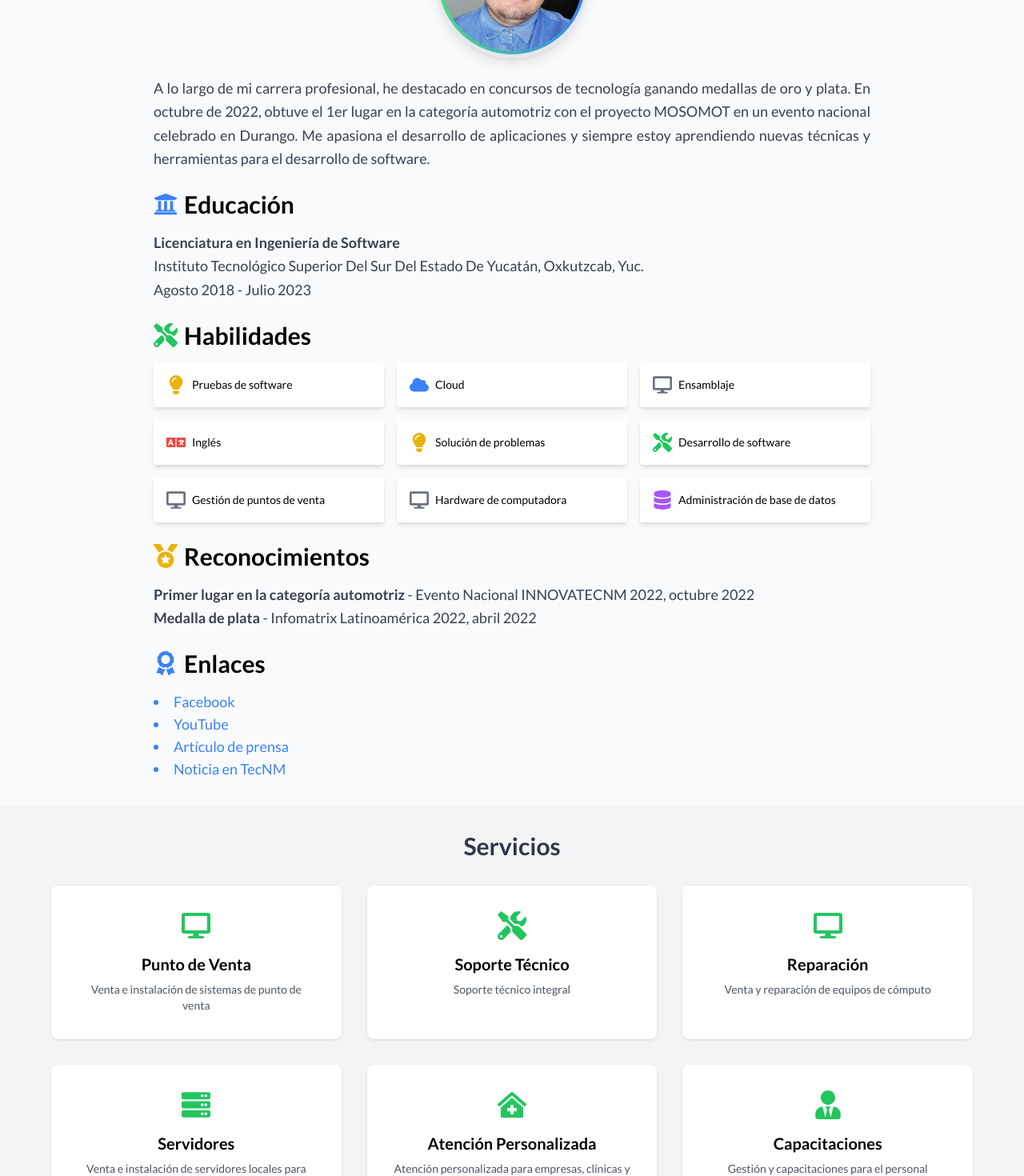
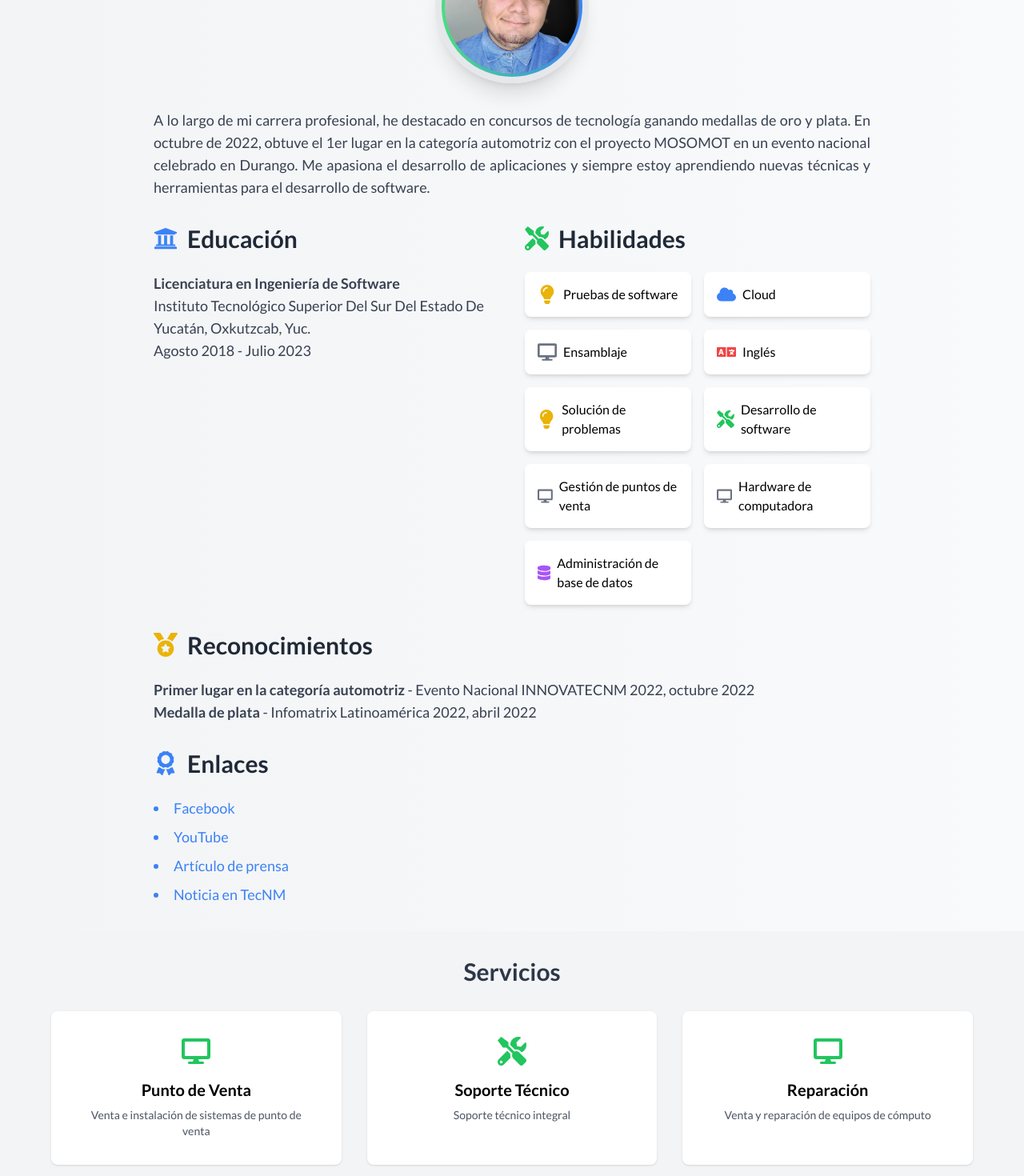
Before and after one commit to jesadc/mipersonalpage, a React (Vite) app: page / in a window 1280 px wide. Shown: the part 1080-2550 px from the top of the page at 80% size. Built offline with nearby package versions, Linux system fonts and the light colour scheme; the HTML template or start-up script is replaced by a standard one.

Commit message:
update page animation

```diff
--- a/src/components/About.tsx
+++ b/src/components/About.tsx
@@ -1,99 +1,92 @@
 import React from 'react';
+import { motion } from 'framer-motion';
 import { FaMedal, FaUniversity, FaTools, FaCloud, FaDesktop, FaLanguage, FaLightbulb, FaDatabase, FaAward } from 'react-icons/fa';
 import profileImage from '../assets/perfil.jpg'; // Asegúrate de que la ruta sea correcta
 
 const About: React.FC = () => {
   return (
-    <section id="about" className="p-8 bg-gray-50">
+    <motion.section
+      id="about"
+      className="p-6 sm:p-8 bg-gradient-to-r from-gray-100 to-gray-50"
+      initial={{ opacity: 0, y: 50 }}
+      whileInView={{ opacity: 1, y: 0 }}
+      transition={{ duration: 0.5 }}
+      viewport={{ once: true }}
+    >
       <div className="container mx-auto max-w-4xl">
-        <h2 className="text-4xl font-bold mb-6 text-center">Sobre mí</h2>
-        <div className="flex flex-col items-center">
-  <div className="w-48 h-48 rounded-full border-4 p-1 bg-gradient-to-r from-green-400 to-blue-500 shadow-lg mb-6">
+        <h2 className="text-4xl sm:text-5xl font-extrabold mb-10 sm:mb-12 text-center text-gray-800">Sobre mí</h2>
+        <div className="flex flex-col items-center mb-8">
+          <div className="w-36 h-36 sm:w-48 sm:h-48 rounded-full border-4 sm:border-8 p-1 bg-gradient-to-r from-green-400 to-blue-500 shadow-xl mb-6 sm:mb-8">
             <img src={profileImage} alt="Jesús Durán" className="w-full h-full rounded-full object-cover" />
           </div>
-  <p className="text-lg mb-6 text-gray-700 leading-relaxed text-justify hidden md:block">
+          <p className="text-base sm:text-lg text-gray-700 leading-relaxed text-justify">
             A lo largo de mi carrera profesional, he destacado en concursos de tecnología ganando medallas de oro y plata. En octubre de 2022, obtuve el 1er lugar en la categoría automotriz con el proyecto MOSOMOT en un evento nacional celebrado en Durango. Me apasiona el desarrollo de aplicaciones y siempre estoy aprendiendo nuevas técnicas y herramientas para el desarrollo de software.
           </p>
-  <p className="text-lg mb-6 text-gray-700 leading-relaxed text-justify md:hidden">
-    He destacado en concursos de tecnología, ganando medallas de oro y plata. En octubre de 2022, obtuve el 1er lugar en la categoría automotriz con el proyecto MOSOMOT. Me apasiona el desarrollo de aplicaciones y siempre estoy aprendiendo nuevas técnicas y herramientas.
-  </p>
         </div>
-        <h3 className="text-3xl font-bold mb-4 flex items-center">
-          <FaUniversity className="mr-2 text-blue-500" /> Educación
+        <div className="grid gap-8 md:grid-cols-2 mb-8">
+          <div>
+            <h3 className="text-2xl sm:text-3xl font-bold mb-4 sm:mb-6 flex items-center text-gray-800">
+              <FaUniversity className="mr-2 sm:mr-3 text-blue-500" /> Educación
             </h3>
-        <p className="text-lg mb-6 text-gray-700 leading-relaxed text-justify hidden md:block">
+            <p className="text-base sm:text-lg text-gray-700 leading-relaxed">
               <strong>Licenciatura en Ingeniería de Software</strong><br/>
               Instituto Tecnológico Superior Del Sur Del Estado De Yucatán, Oxkutzcab, Yuc.<br/>
               Agosto 2018 - Julio 2023
             </p>
-        <p className="text-lg mb-6 text-gray-700 leading-relaxed text-justify md:hidden">
-          <strong>Ingeniería de Software</strong><br/>
-          Tec. Sur Yucatán, Oxkutzcab<br/>
-          2018 - 2023
-        </p>
-        <h3 className="text-3xl font-bold mb-4 flex items-center">
-          <FaTools className="mr-2 text-green-500" /> Habilidades
+          </div>
+          <div>
+            <h3 className="text-2xl sm:text-3xl font-bold mb-4 sm:mb-6 flex items-center text-gray-800">
+              <FaTools className="mr-2 sm:mr-3 text-green-500" /> Habilidades
             </h3>
-        <div className="grid grid-cols-2 md:grid-cols-3 gap-4 text-lg mb-6">
-          <div className="flex items-center bg-white p-4 rounded shadow-md">
-            <FaLightbulb className="mr-2 text-yellow-500 text-xl md:text-2xl" />
-            <span className="font-medium text-xs md:text-sm">Pruebas de software</span>
-          </div>
-          <div className="flex items-center bg-white p-4 rounded shadow-md">
-            <FaCloud className="mr-2 text-blue-500 text-xl md:text-2xl" />
-            <span className="font-medium text-xs md:text-sm">Cloud</span>
-          </div>
-          <div className="flex items-center bg-white p-4 rounded shadow-md">
-            <FaDesktop className="mr-2 text-gray-500 text-xl md:text-2xl" />
-            <span className="font-medium text-xs md:text-sm">Ensamblaje</span>
-          </div>
-          <div className="flex items-center bg-white p-4 rounded shadow-md">
-            <FaLanguage className="mr-2 text-red-500 text-xl md:text-2xl" />
-            <span className="font-medium text-xs md:text-sm">Inglés</span>
-          </div>
-          <div className="flex items-center bg-white p-4 rounded shadow-md">
-            <FaLightbulb className="mr-2 text-yellow-500 text-xl md:text-2xl" />
-            <span className="font-medium text-xs md:text-sm">Solución de problemas</span>
-          </div>
-          <div className="flex items-center bg-white p-4 rounded shadow-md">
-            <FaTools className="mr-2 text-green-500 text-xl md:text-2xl" />
-            <span className="font-medium text-xs md:text-sm">Desarrollo de software</span>
-          </div>
-          <div className="flex items-center bg-white p-4 rounded shadow-md">
-            <FaDesktop className="mr-2 text-gray-500 text-xl md:text-2xl" />
-            <span className="font-medium text-xs md:text-sm">Gestión de puntos de venta</span>
-          </div>
-          <div className="flex items-center bg-white p-4 rounded shadow-md">
-            <FaDesktop className="mr-2 text-gray-500 text-xl md:text-2xl" />
-            <span className="font-medium text-xs md:text-sm">Hardware de computadora</span>
-          </div>
-          <div className="flex items-center bg-white p-4 rounded shadow-md">
-            <FaDatabase className="mr-2 text-purple-500 text-xl md:text-2xl" />
-            <span className="font-medium text-xs md:text-sm">Administración de base de datos</span>
+            <div className="grid grid-cols-2 gap-4 text-base sm:text-lg">
+              {[
+                { icon: <FaLightbulb className="mr-2 text-yellow-500 text-lg sm:text-xl md:text-2xl" />, label: 'Pruebas de software' },
+                { icon: <FaCloud className="mr-2 text-blue-500 text-lg sm:text-xl md:text-2xl" />, label: 'Cloud' },
+                { icon: <FaDesktop className="mr-2 text-gray-500 text-lg sm:text-xl md:text-2xl" />, label: 'Ensamblaje' },
+                { icon: <FaLanguage className="mr-2 text-red-500 text-lg sm:text-xl md:text-2xl" />, label: 'Inglés' },
+                { icon: <FaLightbulb className="mr-2 text-yellow-500 text-lg sm:text-xl md:text-2xl" />, label: 'Solución de problemas' },
+                { icon: <FaTools className="mr-2 text-green-500 text-lg sm:text-xl md:text-2xl" />, label: 'Desarrollo de software' },
+                { icon: <FaDesktop className="mr-2 text-gray-500 text-lg sm:text-xl md:text-2xl" />, label: 'Gestión de puntos de venta' },
+                { icon: <FaDesktop className="mr-2 text-gray-500 text-lg sm:text-xl md:text-2xl" />, label: 'Hardware de computadora' },
+                { icon: <FaDatabase className="mr-2 text-purple-500 text-lg sm:text-xl md:text-2xl" />, label: 'Administración de base de datos' }
+              ].map((skill, index) => (
+                <motion.div
+                  key={index}
+                  className="flex items-center bg-white p-3 sm:p-4 rounded-lg shadow-md hover:shadow-lg transition-shadow duration-300"
+                  initial={{ opacity: 0, scale: 0.8 }}
+                  whileInView={{ opacity: 1, scale: 1 }}
+                  transition={{ duration: 0.3 }}
+                  viewport={{ once: true }}
+                >
+                  {skill.icon}
+                  <span className="font-medium text-xs sm:text-sm md:text-base">{skill.label}</span>
+                </motion.div>
+              ))}
             </div>
           </div>
-        <h3 className="text-3xl font-bold mb-4 flex items-center">
-          <FaMedal className="mr-2 text-yellow-500" /> Reconocimientos
+        </div>
+        <div className="mb-8">
+          <h3 className="text-2xl sm:text-3xl font-bold mb-4 sm:mb-6 flex items-center text-gray-800">
+            <FaMedal className="mr-2 sm:mr-3 text-yellow-500" /> Reconocimientos
           </h3>
-        <p className="text-lg mb-6 text-gray-700 leading-relaxed text-justify hidden md:block">
+          <p className="text-base sm:text-lg text-gray-700 leading-relaxed">
             <strong>Primer lugar en la categoría automotriz</strong> - Evento Nacional INNOVATECNM 2022, octubre 2022<br/>
             <strong>Medalla de plata</strong> - Infomatrix Latinoamérica 2022, abril 2022
           </p>
-        <p className="text-lg mb-6 text-gray-700 leading-relaxed text-justify md:hidden">
-          <strong>1er lugar automotriz</strong> - INNOVATECNM 2022<br/>
-          <strong>Medalla de plata</strong> - Infomatrix Latinoamérica 2022
-        </p>
-        <h3 className="text-3xl font-bold mb-4 flex items-center">
-          <FaAward className="mr-2 text-blue-500" /> Enlaces
+        </div>
+        <div>
+          <h3 className="text-2xl sm:text-3xl font-bold mb-4 sm:mb-6 flex items-center text-gray-800">
+            <FaAward className="mr-2 sm:mr-3 text-blue-500" /> Enlaces
           </h3>
-        <ul className="list-disc list-inside text-lg text-blue-500">
+          <ul className="list-disc list-inside text-base sm:text-lg text-blue-500 space-y-2">
             <li><a href="https://www.facebook.com/jesus.durancamara" target="_blank" rel="noopener noreferrer" className="hover:underline">Facebook</a></li>
             <li><a href="https://www.youtube.com/channel/UCLh5uMp9ElVUh0mACuyCF1A" target="_blank" rel="noopener noreferrer" className="hover:underline">YouTube</a></li>
             <li><a href="https://www.yucatan.com.mx/yucatan/2022/10/23/el-itssy-presente-en-justa-356016.html" target="_blank" rel="noopener noreferrer" className="hover:underline">Artículo de prensa</a></li>
             <li><a href="https://www.tecnm.mx/?vista=noticia&id=2931" target="_blank" rel="noopener noreferrer" className="hover:underline">Noticia en TecNM</a></li>
           </ul>
         </div>
-    </section>
+      </div>
+    </motion.section>
   );
 };
 
--- a/src/components/Home.tsx
+++ b/src/components/Home.tsx
@@ -65,7 +65,7 @@ const Home: React.FC = () => {
         transition={{ duration: 1.5 }}
       >
         <h1 className="text-5xl font-extrabold tracking-tight text-white text-center">¡Hola, Bienvenidos!</h1>
-        <p className="mt-4 text-2xl font-light">Mi nombre es: <span className="font-semibold">Jesús Durán</span>, un apasionado <span className="font-semibold">ingeniero en sistemas computacionales</span>. Me dedico a transformar ideas en realidades tecnológicas innovadoras.</p>
+        <p className="mt-4 text-2xl font-light">Mi nombre es <span className="font-semibold">Jesús Durán Cámara</span>, un apasionado <span className="font-semibold">ingeniero en sistemas computacionales</span>. Me dedico a transformar ideas en realidades tecnológicas innovadoras.</p>
         <p className="mt-4 text-xl">Explora mi sitio para conocer más sobre mis servicios y proyectos.</p>
       </motion.div>
     </section>
--- a/src/components/Portfolio.tsx
+++ b/src/components/Portfolio.tsx
@@ -5,6 +5,7 @@ import DesarolloImage from '../assets/desarrollo2.jpg';
 import automatizacionImage from '../assets/automatizacion2.jpg';
 import infrestructuraImage from '../assets/servidores2.jpg';
 import ConsultoriaImage from '../assets/consultoria3.jpg';
+import { motion } from 'framer-motion';
 
 const projects = [
   {
@@ -47,12 +48,37 @@ const projects = [
 
 const Portfolio: React.FC = () => {
   return (
-    <section id="portfolio" className="py-16 bg-gray-50">
+    <motion.section
+      id="portfolio"
+      className="py-16 bg-gray-50"
+      initial={{ opacity: 0, y: 50 }}
+      whileInView={{ opacity: 1, y: 0 }}
+      transition={{ duration: 0.5 }}
+      viewport={{ once: true }}
+    >
       <div className="container mx-auto px-4">
         <h2 className="text-4xl font-extrabold mb-12 text-center text-gray-800">Portafolio</h2>
-        <div className="grid grid-cols-2 sm:grid-cols-2 lg:grid-cols-3 gap-4">
+        <motion.div
+          className="grid grid-cols-2 sm:grid-cols-2 lg:grid-cols-3 gap-4"
+          variants={{
+            visible: {
+              transition: {
+                staggerChildren: 0.3
+              }
+            }
+          }}
+          initial="hidden"
+          whileInView="visible"
+        >
           {projects.map((project, index) => (
-            <div key={index} className="bg-white rounded-lg shadow-md hover:shadow-lg transition-shadow duration-300">
+            <motion.div
+              key={index}
+              className="bg-white rounded-lg shadow-md hover:shadow-lg transition-shadow duration-300"
+              variants={{
+                hidden: { opacity: 0, y: 20 },
+                visible: { opacity: 1, y: 0 }
+              }}
+            >
               <div className="overflow-hidden rounded-t-lg">
                 <img src={project.imageUrl} alt={project.title} className="w-full h-32 sm:h-48 object-cover" />
               </div>
@@ -61,11 +87,11 @@ const Portfolio: React.FC = () => {
                 <p className="text-gray-600 text-justify text-xs sm:text-sm md:hidden">{project.shortDescription}</p>
                 <p className="text-gray-600 text-justify text-xs sm:text-sm hidden md:block">{project.description}</p>
               </div>
-            </div>
+            </motion.div>
           ))}
-        </div>
+        </motion.div>
       </div>
-    </section>
+    </motion.section>
   );
 };
 
--- a/src/components/Services.tsx
+++ b/src/components/Services.tsx
@@ -1,60 +1,82 @@
 import React from 'react';
 import { FaDesktop, FaTools, FaServer, FaClinicMedical, FaUserTie, FaCogs, FaClipboardList, FaGlobe } from 'react-icons/fa';
+import { motion } from 'framer-motion';
 
 const Services: React.FC = () => {
+  const itemVariants = {
+    hidden: { opacity: 0, y: 20 },
+    visible: { opacity: 1, y: 0 }
+  };
+
   return (
-    <section id="services" className="p-8 bg-gray-100">
+    <motion.section
+      id="services"
+      className="p-8 bg-gray-100"
+      initial="hidden"
+      whileInView="visible"
+      transition={{ duration: 0.5 }}
+      viewport={{ once: true }}
+    >
       <div className="container mx-auto max-w-6xl">
         <h2 className="text-3xl font-bold mb-8 text-center">Servicios</h2>
-        <div className="grid grid-cols-2 md:grid-cols-3 gap-4 md:gap-8">
-          <div className="bg-white p-4 md:p-8 rounded-lg shadow hover:shadow-lg transition-shadow duration-300 flex flex-col items-center text-center">
+        <motion.div
+          className="grid grid-cols-2 md:grid-cols-3 gap-4 md:gap-8"
+          variants={{
+            visible: {
+              transition: {
+                staggerChildren: 0.3
+              }
+            }
+          }}
+        >
+          <motion.div className="bg-white p-4 md:p-8 rounded-lg shadow hover:shadow-lg transition-shadow duration-300 flex flex-col items-center text-center" variants={itemVariants}>
             <FaDesktop className="text-green-500 mb-2 md:mb-4 text-3xl md:text-4xl" />
             <h3 className="text-sm md:text-xl font-bold mb-1 md:mb-2">Punto de Venta</h3>
             <p className="text-gray-600 text-xs md:text-sm">Venta e instalación de sistemas de punto de venta</p>
-          </div>
-          <div className="bg-white p-4 md:p-8 rounded-lg shadow hover:shadow-lg transition-shadow duration-300 flex flex-col items-center text-center">
+          </motion.div>
+          <motion.div className="bg-white p-4 md:p-8 rounded-lg shadow hover:shadow-lg transition-shadow duration-300 flex flex-col items-center text-center" variants={itemVariants}>
             <FaTools className="text-green-500 mb-2 md:mb-4 text-3xl md:text-4xl" />
             <h3 className="text-sm md:text-xl font-bold mb-1 md:mb-2">Soporte Técnico</h3>
             <p className="text-gray-600 text-xs md:text-sm">Soporte técnico integral</p>
-          </div>
-          <div className="bg-white p-4 md:p-8 rounded-lg shadow hover:shadow-lg transition-shadow duration-300 flex flex-col items-center text-center">
+          </motion.div>
+          <motion.div className="bg-white p-4 md:p-8 rounded-lg shadow hover:shadow-lg transition-shadow duration-300 flex flex-col items-center text-center" variants={itemVariants}>
             <FaDesktop className="text-green-500 mb-2 md:mb-4 text-3xl md:text-4xl" />
             <h3 className="text-sm md:text-xl font-bold mb-1 md:mb-2">Reparación</h3>
             <p className="text-gray-600 text-xs md:text-sm">Venta y reparación de equipos de cómputo</p>
-          </div>
-          <div className="bg-white p-4 md:p-8 rounded-lg shadow hover:shadow-lg transition-shadow duration-300 flex flex-col items-center text-center">
+          </motion.div>
+          <motion.div className="bg-white p-4 md:p-8 rounded-lg shadow hover:shadow-lg transition-shadow duration-300 flex flex-col items-center text-center" variants={itemVariants}>
             <FaServer className="text-green-500 mb-2 md:mb-4 text-3xl md:text-4xl" />
             <h3 className="text-sm md:text-xl font-bold mb-1 md:mb-2">Servidores</h3>
             <p className="text-gray-600 text-xs md:text-sm">Venta e instalación de servidores locales para empresas</p>
-          </div>
-          <div className="bg-white p-4 md:p-8 rounded-lg shadow hover:shadow-lg transition-shadow duration-300 flex flex-col items-center text-center">
+          </motion.div>
+          <motion.div className="bg-white p-4 md:p-8 rounded-lg shadow hover:shadow-lg transition-shadow duration-300 flex flex-col items-center text-center" variants={itemVariants}>
             <FaClinicMedical className="text-green-500 mb-2 md:mb-4 text-3xl md:text-4xl" />
             <h3 className="text-sm md:text-xl font-bold mb-1 md:mb-2">Atención Personalizada</h3>
             <p className="text-gray-600 text-xs md:text-sm">Atención personalizada para empresas, clínicas y otros sectores</p>
-          </div>
-          <div className="bg-white p-4 md:p-8 rounded-lg shadow hover:shadow-lg transition-shadow duration-300 flex flex-col items-center text-center">
+          </motion.div>
+          <motion.div className="bg-white p-4 md:p-8 rounded-lg shadow hover:shadow-lg transition-shadow duration-300 flex flex-col items-center text-center" variants={itemVariants}>
             <FaUserTie className="text-green-500 mb-2 md:mb-4 text-3xl md:text-4xl" />
             <h3 className="text-sm md:text-xl font-bold mb-1 md:mb-2">Capacitaciones</h3>
             <p className="text-gray-600 text-xs md:text-sm">Gestión y capacitaciones para el personal</p>
-          </div>
-          <div className="bg-white p-4 md:p-8 rounded-lg shadow hover:shadow-lg transition-shadow duration-300 flex flex-col items-center text-center">
+          </motion.div>
+          <motion.div className="bg-white p-4 md:p-8 rounded-lg shadow hover:shadow-lg transition-shadow duration-300 flex flex-col items-center text-center" variants={itemVariants}>
             <FaCogs className="text-green-500 mb-2 md:mb-4 text-3xl md:text-4xl" />
             <h3 className="text-sm md:text-xl font-bold mb-1 md:mb-2">Automatización</h3>
             <p className="text-gray-600 text-xs md:text-sm">Automatización de procesos empresariales</p>
-          </div>
-          <div className="bg-white p-4 md:p-8 rounded-lg shadow hover:shadow-lg transition-shadow duration-300 flex flex-col items-center text-center">
+          </motion.div>
+          <motion.div className="bg-white p-4 md:p-8 rounded-lg shadow hover:shadow-lg transition-shadow duration-300 flex flex-col items-center text-center" variants={itemVariants}>
             <FaClipboardList className="text-green-500 mb-2 md:mb-4 text-3xl md:text-4xl" />
             <h3 className="text-sm md:text-xl font-bold mb-1 md:mb-2">Cotizaciones</h3>
             <p className="text-gray-600 text-xs md:text-sm">Servicios de cotización personalizados</p>
-          </div>
-          <div className="bg-white p-4 md:p-8 rounded-lg shadow hover:shadow-lg transition-shadow duration-300 flex flex-col items-center text-center">
+          </motion.div>
+          <motion.div className="bg-white p-4 md:p-8 rounded-lg shadow hover:shadow-lg transition-shadow duration-300 flex flex-col items-center text-center" variants={itemVariants}>
             <FaGlobe className="text-green-500 mb-2 md:mb-4 text-3xl md:text-4xl" />
             <h3 className="text-sm md:text-xl font-bold mb-1 md:mb-2">Páginas Web</h3>
             <p className="text-gray-600 text-xs md:text-sm">Creación de páginas web profesionales</p>
-          </div>
-        </div>
+          </motion.div>
+        </motion.div>
       </div>
-    </section>
+    </motion.section>
   );
 };
 
```
Lines whose indentation alone changed are shown as unchanged.
